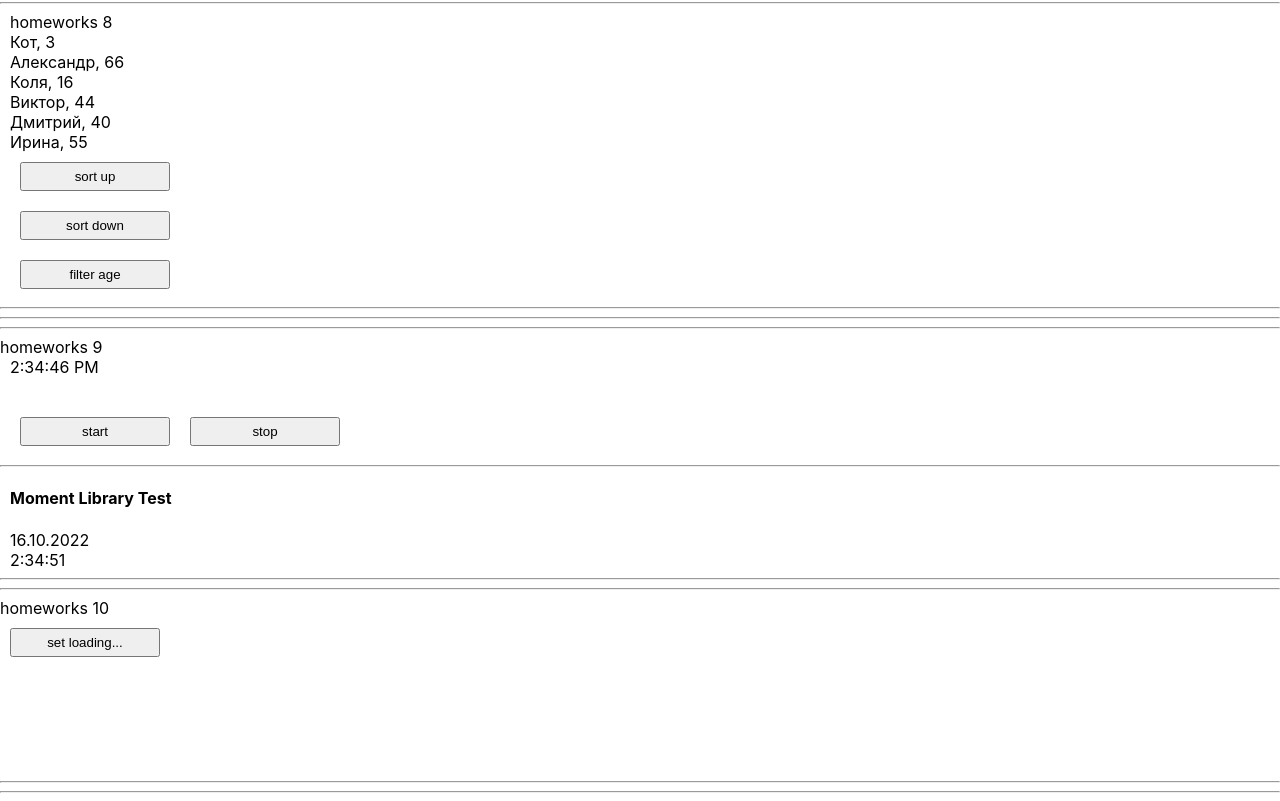
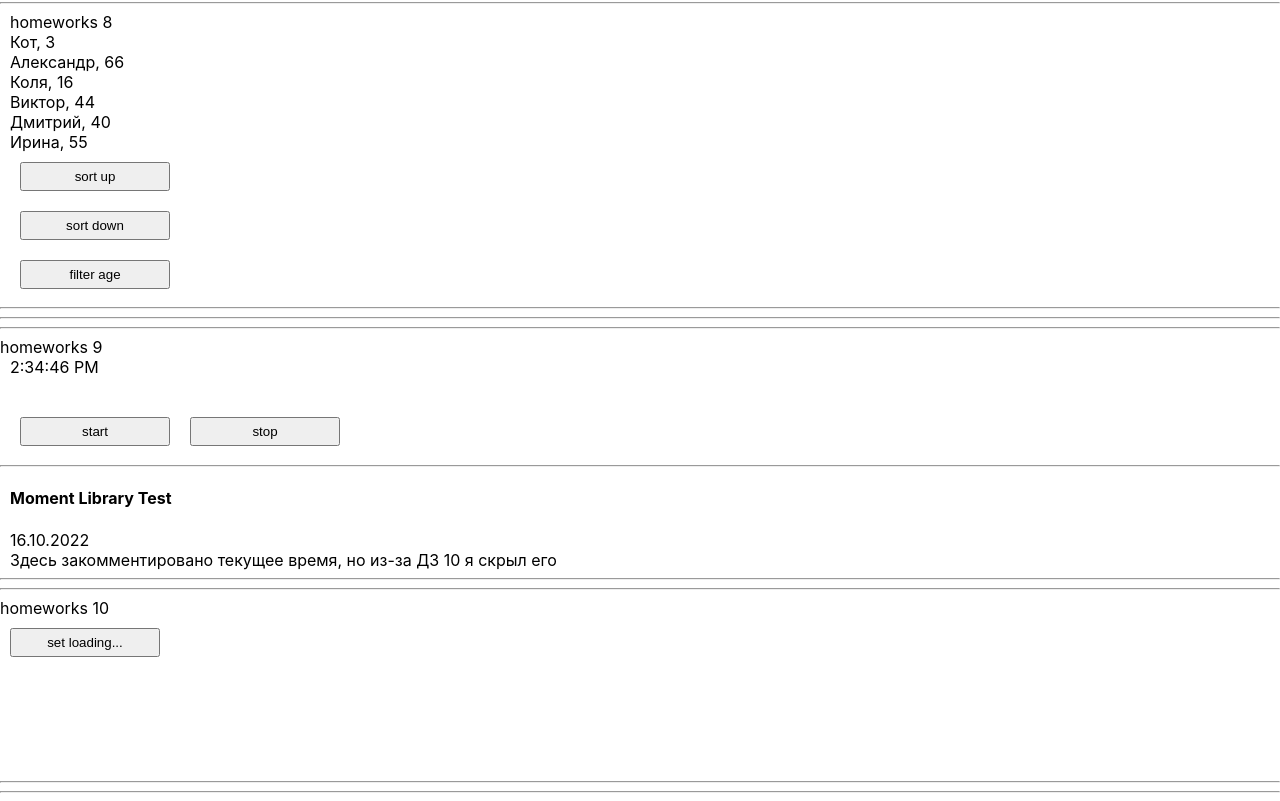
Before and after one commit to Crash2022/Samurai-Homeworks, a React (Create React App) app: page /#/pre-junior in a window 1280 px wide. Shown: the part 1563-2364 px from the top of the page. Built offline with nearby package versions, Linux system fonts and the light colour scheme.

Commit message:
hw10 full done

```diff
--- a/src/p2-homeworks/h10/HW10.tsx
+++ b/src/p2-homeworks/h10/HW10.tsx
@@ -16,10 +16,10 @@ function HW10() {
         console.log('loading...');
         dispatch(loadingAC(true));
         // setTimeout
-        setTimeout(() => {
+        const timer: number = window.setTimeout(() => {
             dispatch(loadingAC(false));
             console.log('stop');
-        }, 1000);
+        }, 2000);
     };
 
     return (
--- a/src/p2-homeworks/h9/AlternativeClock.tsx
+++ b/src/p2-homeworks/h9/AlternativeClock.tsx
@@ -18,7 +18,8 @@ function AlternativeClock() {
                 {moment().format('DD.MM.YYYY')}
             </div>
             <div>
-                {currentTime}
+                <span>Здесь закомментировано текущее время, но из-за ДЗ 10 я скрыл его</span>
+                {/*{currentTime}*/}
             </div>
         </div>
     )
```
